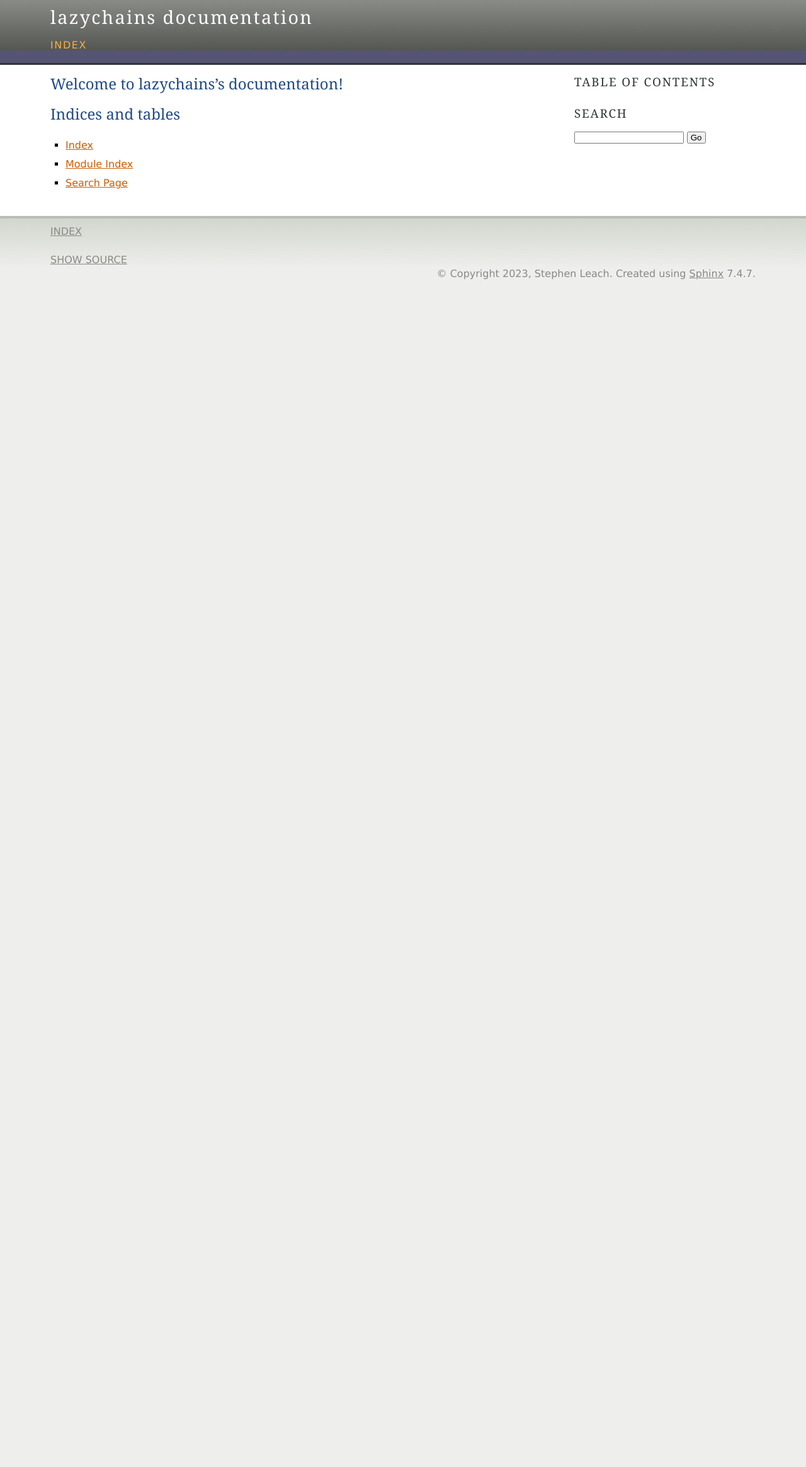
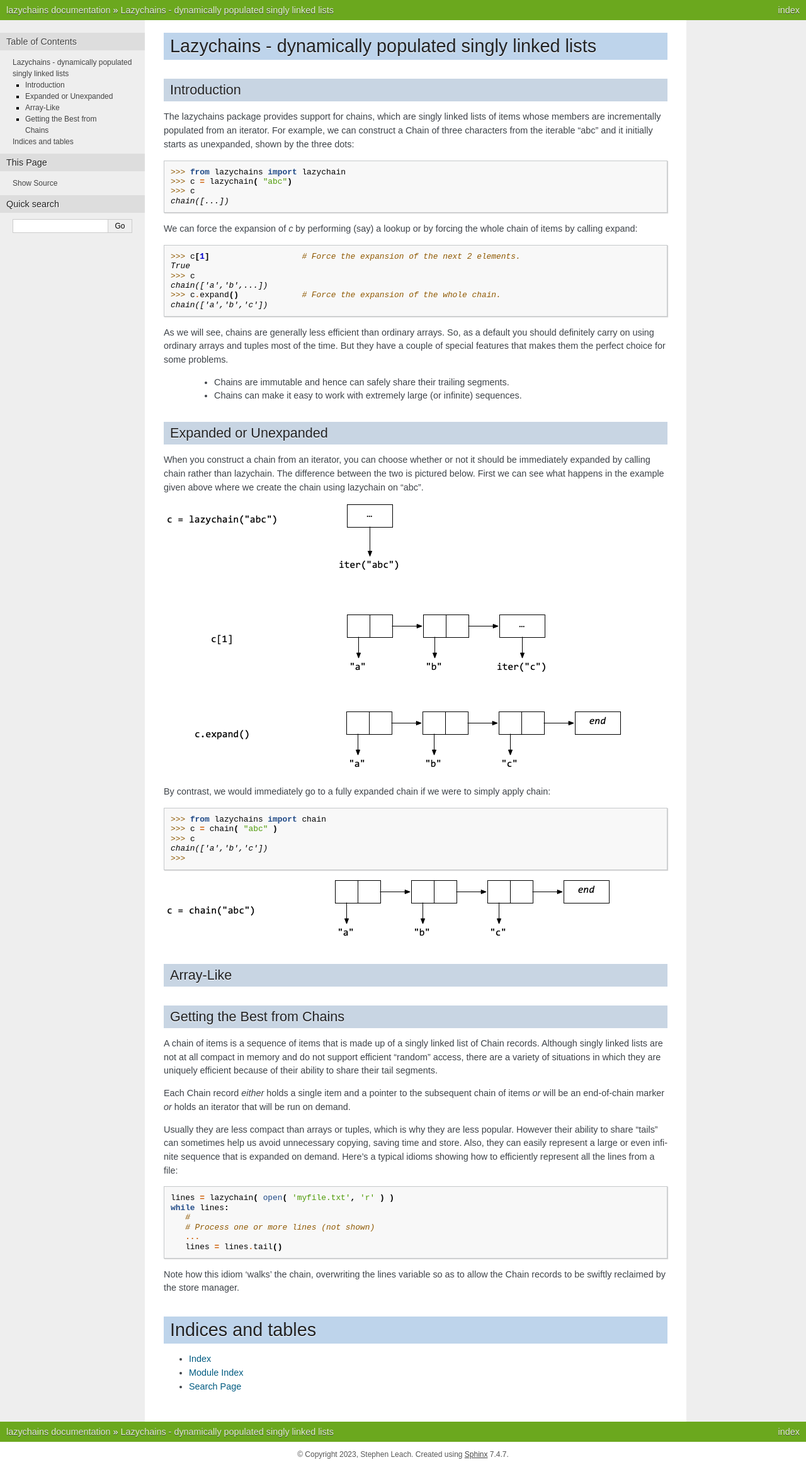
Before and after one commit to sfkleach/lazychains, a Sphinx documentation site: the page built from docs/index.rst, in a window 1280 px wide. Shown: the whole page at 63% size. Built offline with Sphinx 7.4.7, drawn with Linux system fonts in a browser that asks for light colours; before the commit the page ends 900 px from its top, so only the background shows below that.

Commit message:
Improving the documentation (its still work in progress)

```diff
--- a/docs/conf.py
+++ b/docs/conf.py
@@ -23,9 +23,8 @@ templates_path = ['_templates']
 exclude_patterns = ['_build', 'Thumbs.db', '.DS_Store']
 
 
-
 # -- Options for HTML output -------------------------------------------------
 # https://www.sphinx-doc.org/en/master/usage/configuration.html#options-for-html-output
 
-html_theme = 'agogo'
+html_theme = 'nature'
 html_static_path = ['_static']
--- a/docs/index.rst
+++ b/docs/index.rst
@@ -3,14 +3,128 @@
    You can adapt this file completely to your liking, but it should at least
    contain the root `toctree` directive.
 
-Welcome to lazychains's documentation!
-======================================
+Lazychains - dynamically populated singly linked lists
+======================================================
 
 .. toctree::
    :maxdepth: 2
    :caption: Contents:
 
+Introduction
+------------
 
+The lazychains package provides support for chains, which are singly linked
+lists of items whose members are incrementally populated from an iterator. For
+example, we can construct a Chain of three characters from the iterable "abc"
+and it initially starts as unexpanded, shown by the three dots:
+
+.. code:: python
+
+   >>> from lazychains import lazychain
+   >>> c = lazychain( "abc")
+   >>> c
+   chain([...])
+
+We can force the expansion of *c* by performing (say) a lookup or by forcing the whole
+chain of items by calling expand:
+
+.. code:: python
+
+   >>> c[1]                   # Force the expansion of the next 2 elements.
+   True
+   >>> c
+   chain(['a','b',...])
+   >>> c.expand()             # Force the expansion of the whole chain.
+   chain(['a','b','c'])
+
+As we will see, chains are generally less efficient than ordinary arrays. So,
+as a default you should definitely carry on using ordinary arrays and tuples
+most of the time. But they have a couple of special features that makes them the
+perfect choice for some problems.
+
+   * Chains are immutable and hence can safely share their trailing segments.
+   * Chains can make it easy to work with extremely large (or infinite) sequences.
+
+
+Expanded or Unexpanded
+----------------------
+
+When you construct a chain from an iterator, you can choose whether or not
+it should be immediately expanded by calling chain rather than lazychain.
+The difference between the two is pictured below. First we can see what happens
+in the example given above where we create the chain using lazychain on
+"abc".
+
+.. image:: /_static/images/lazychain.png
+
+By contrast, we would immediately go to a fully expanded chain if we were to
+simply apply chain:
+
+.. code:: python
+
+   >>> from lazychains import chain
+   >>> c = chain( "abc" )
+   >>> c
+   chain(['a','b','c'])
+   >>>
+
+
+.. image:: /_static/images/chain.png
+
+
+
+
+
+
+Array-Like
+----------
+
+
+
+
+Getting the Best from Chains
+----------------------------
+
+
+
+
+
+
+A chain of items is a sequence of items that is made up of a singly linked list
+of Chain records. Although singly linked lists are not at all compact in memory
+and do not support efficient "random" access, there are a variety of situations
+in which they are uniquely efficient because of their ability to share their
+tail segments.
+
+
+
+
+
+
+
+Each Chain record *either* holds a single item and a pointer to the
+subsequent chain of items *or* will be an end-of-chain marker *or*
+holds an iterator that will be run on demand.
+
+Usually they are less compact than arrays or tuples, which is why they
+are less popular. However their ability to share "tails" can sometimes
+help us avoid unnecessary copying, saving time and store. Also, they can
+easily represent a large or even infinite sequence that is expanded on
+demand. Here's a typical idioms showing how to efficiently represent all
+the lines from a file:
+
+.. code:: python
+
+   lines = lazychain( open( 'myfile.txt', 'r' ) )
+   while lines:
+      #
+      # Process one or more lines (not shown)
+      ...
+      lines = lines.tail()
+
+Note how this idiom 'walks' the chain, overwriting the lines variable
+so as to allow the Chain records to be swiftly reclaimed by the store
+manager.
 
 Indices and tables
 ==================
--- a/docs/lazychains.rst
+++ b/docs/lazychains.rst
@@ -7,4 +7,3 @@ Module contents
 .. automodule:: lazychains
    :members:
    :undoc-members:
-   :show-inheritance:
```
Also changed, not shown: docs/_static/images/chain.png (added), docs/_static/images/lazychain.png (added), 1 other file.
